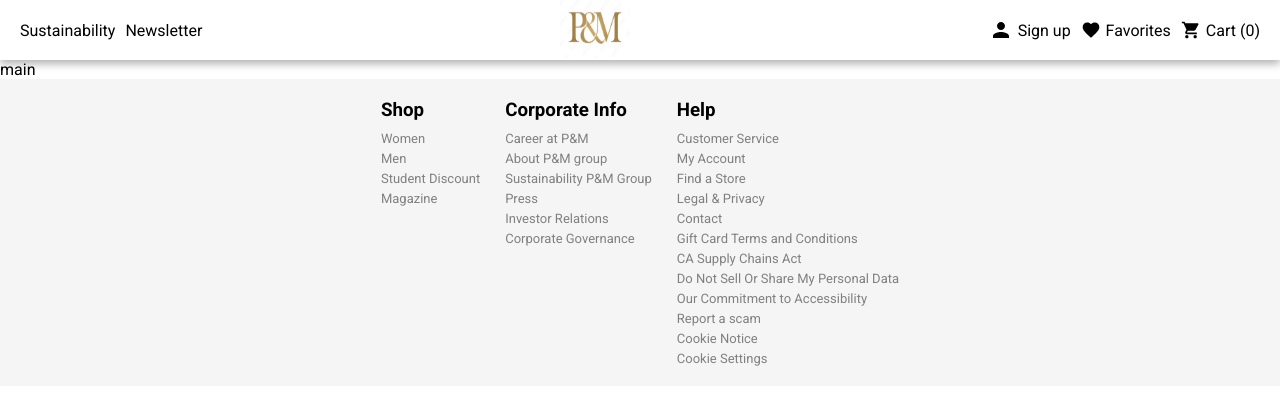
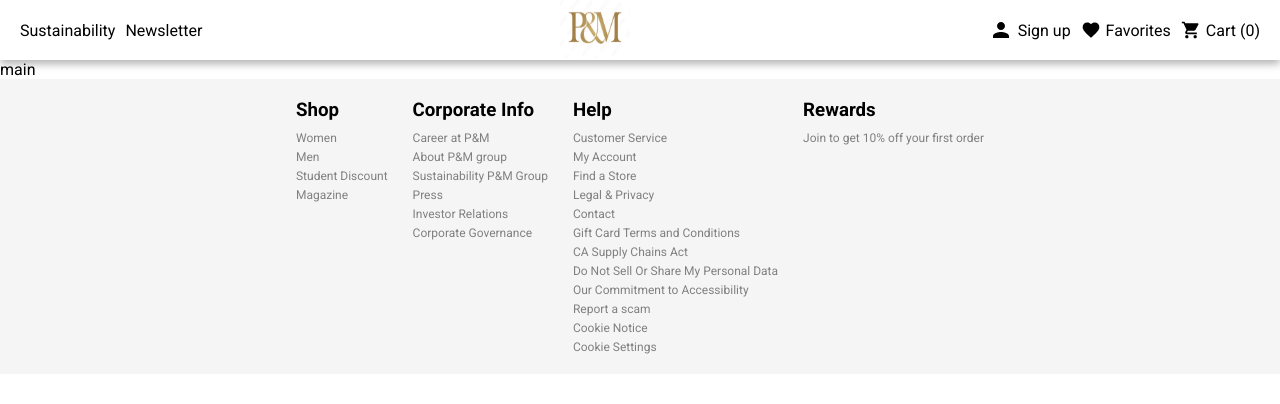
Before and after one commit to pharaoht/e_comm_frontend, a Next.js app: page / in a window 1280 px wide. Shown: the top 404 px of the page. Built offline with nearby package versions, Linux system fonts and the light colour scheme.

Commit message:
basic format of footer

```diff
--- a/src/components/footer/data/footer.data.ts
+++ b/src/components/footer/data/footer.data.ts
@@ -3,7 +3,8 @@
 export const footerHeaderKeys = {
     shop: 'Shop',
     corporate: 'Corporate Info',
-    help: 'Help'
+    help: 'Help',
+    member: 'Rewards'
 } as const
 
 export const footerLinks: Array<footerLinkTypes> = [
@@ -28,11 +29,13 @@
     { label: 'Our Commitment to Accessibility', href: '/' },
     { label: 'Report a scam', href: '/' },
     { label: 'Cookie Notice', href: '/' },
-    { label: 'Cookie Settings', href: '/' }
+    { label: 'Cookie Settings', href: '/' },
+    { label: 'Join to get 10% off your first order', href:'/'}
 ] as const
 
 export const footerHeaders: Array<footerHeader> = [
     { title: footerHeaderKeys.shop },
     { title: footerHeaderKeys.corporate },
-    { title: footerHeaderKeys.help }
+    { title: footerHeaderKeys.help },
+    { title: footerHeaderKeys.member }
 ] as const
--- a/src/components/footer/footer.module.css
+++ b/src/components/footer/footer.module.css
@@ -21,7 +21,7 @@
     list-style-type: none;
     padding: 0;
     margin: 0;
-    font-size: 13px;
+    font-size: 12px;
     font-weight: 400;
     color: grey;
 }
--- a/src/components/footer/footer.tsx
+++ b/src/components/footer/footer.tsx
@@ -11,7 +11,9 @@
             case footerHeaderKeys.corporate:
                 return footerLinks.slice(4, 10);
             case footerHeaderKeys.help:
-                return footerLinks.slice(10);
+                return footerLinks.slice(10, 22);
+            case footerHeaderKeys.member:
+                return footerLinks.slice(22);
             default:
                 return [];
         }
```
Lines whose indentation alone changed are shown as unchanged.
